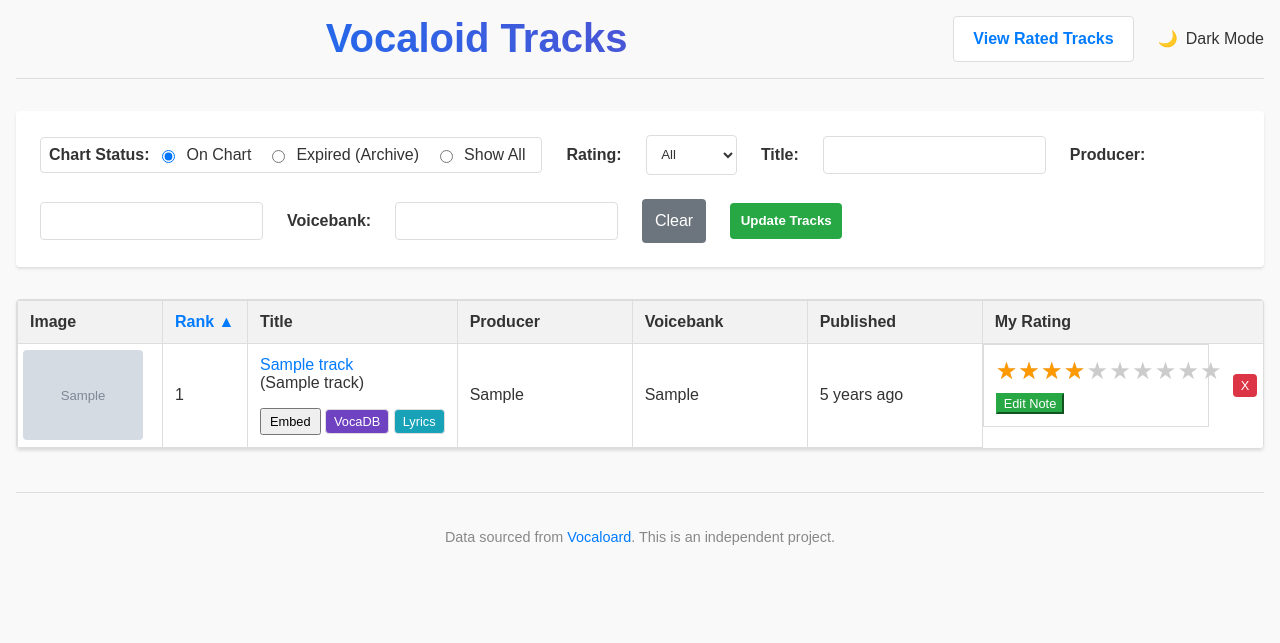
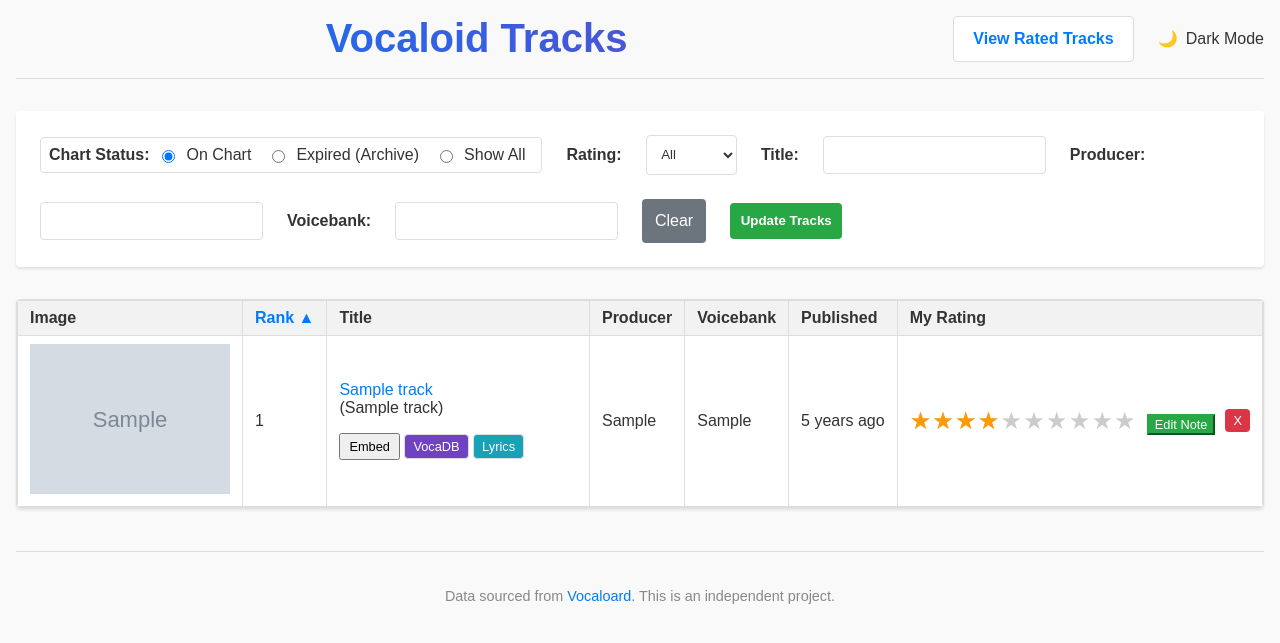
Before and after one commit to D221/vocaloid-rate, a FastAPI app: page / in a window 1280 px wide. Shown: the top 643 px of the page. Run offline with FastAPI, Linux system fonts and the light colour scheme; tables that the repository leaves empty hold one stand-in row (values such as "Sample post"); grey boxes marked "Sample" are stand-in pictures.

Commit message:
refactor(table): adjust padding and min-width for table cells; improve layout responsiveness

```diff
--- a/app/static/css/style.css
+++ b/app/static/css/style.css
@@ -67,13 +67,9 @@ table {
 table th,
 table td {
 	border: 1px solid var(--border-color);
-	padding: 12px;
+	padding: 8px 12px;
 	text-align: left;
-	vertical-align: middle;
 	white-space: nowrap;
-	/* Prevent text from wrapping */
-	min-width: 150px;
-	/* Default min-width for all columns */
 }
 
 /* Header-specific styles */
@@ -86,25 +82,34 @@ table th {
 /* Column 1: Image */
 table th:nth-child(1),
 table td:nth-child(1) {
-	min-width: 120px;
+	min-width: 200px;
 	width: 1%;
-}
-
-table td:nth-child(1) {
-	padding: 5px;
 }
 
 /* Column 2: Rank */
 table th:nth-child(2),
 table td:nth-child(2) {
-	min-width: 60px;
+	min-width: 0px;
+	width: 1%;
+}
+
+/* Column 3: Title */
+table th:nth-child(3),
+table td:nth-child(3) {
+	width: 35%;
+}
+
+/* Column 6: Published */
+table th:nth-child(6),
+table td:nth-child(6) {
+	min-width: 0px;
 	width: 1%;
 }
 
 /* Column 7: My Rating */
 table th:nth-child(7),
 table td:nth-child(7) {
-	min-width: 200px;
+	min-width: 0px;
 	width: 1%;
 }
 
@@ -121,8 +126,6 @@ th a.active {
 }
 
 img {
-	border-radius: 4px;
-	display: block;
 	max-width: 100%;
 	height: auto;
 }
@@ -308,9 +311,14 @@ footer {
 }
 
 .rating-cell {
+	vertical-align: middle;
+}
+
+.rating-form {
 	display: flex;
 	align-items: center;
 	gap: 10px;
+	justify-content: space-between;
 }
 
 .rating-cell .clear-rating-btn {
--- a/app/static/js/main.js
+++ b/app/static/js/main.js
@@ -431,7 +431,7 @@ document.addEventListener("DOMContentLoaded", () => {
 				iframe.src = `https://www.youtube.com/embed/${videoId}?autoplay=1`;
 				iframe.frameBorder = "0";
 				iframe.allow =
-					"accelerometer; autoplay; clipboard-write; encrypted-media; gyroscope; picture-in-picture";
+					"accelerometer; autoplay; clipboard-write; encrypted-media";
 				iframe.allowFullscreen = true;
 				videoContainer.innerHTML = "";
 				videoContainer.appendChild(iframe);
--- a/app/templates/partials/tracks_table_body.html
+++ b/app/templates/partials/tracks_table_body.html
@@ -2,7 +2,7 @@
 <tr>
     <td>
         <a href="{{ track.link }}" target="_blank">
-            <img src="{{ track.image_url }}" alt="{{ track.title }}" width="120" class="track-thumbnail">
+            <img src="{{ track.image_url }}" alt="{{ track.title }}" class="track-thumbnail">
         </a>
     </td>
     <td>{{ track.rank if track.rank is not none else '—' }}</td>
@@ -65,13 +65,11 @@
                 <textarea name="notes" class="notes-input"
                     style="display: none;">{{ track.ratings[0].notes if has_note }}</textarea>
             </div>
-
+            {% if track.ratings %}
+            <button type="submit" formmethod="post" formaction="/rate/{{ track.id }}/delete"
+                class="clear-rating-btn">X</button>
+            {% endif %}
         </form>
-        {% if track.ratings %}
-        <form action="/rate/{{ track.id }}/delete" method="post" class="delete-rating-form">
-            <button type="submit" class="clear-rating-btn">X</button>
-        </form>
-        {% endif %}
     </td>
 </tr>
 {% endfor %}
```
